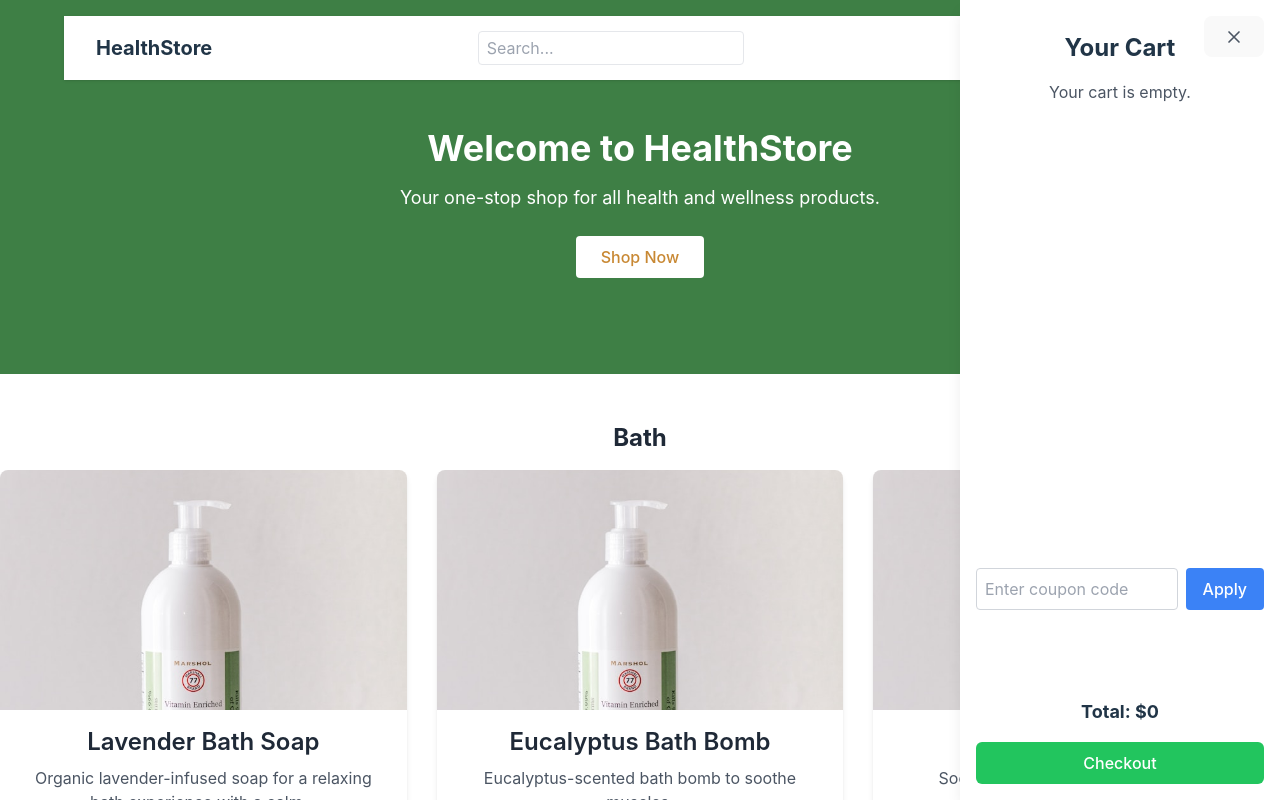
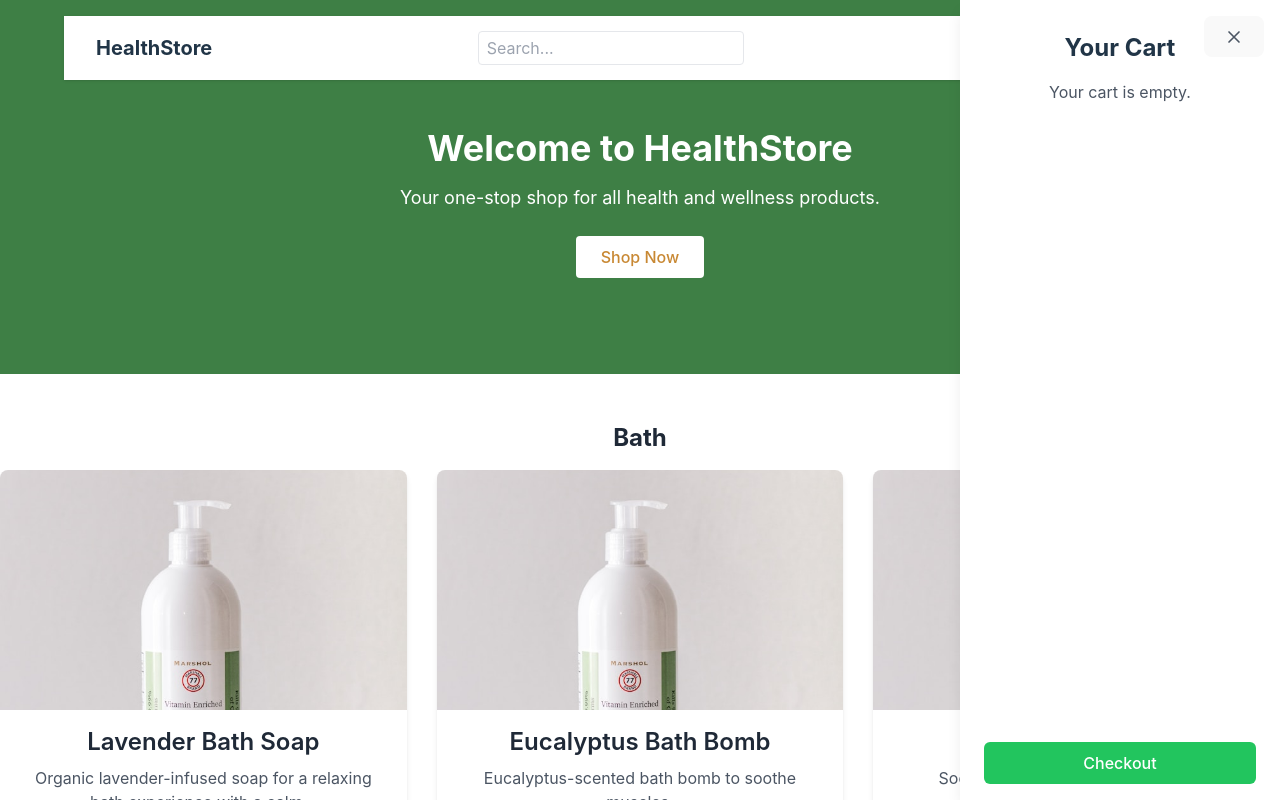
Before and after one commit to saurabh-lohiya/Ecom-Store, a React (Vite) app: page / in a window 1280 px wide. Both pictures are taken after a click on the button "Cart". Shown: the top 800 px of the page. Built offline with nearby package versions, Linux system fonts and the light colour scheme.

Commit message:
Fixed SidebarCart UI and handled ApplyCoupon and RemoveCoupon Scenarios

```diff
--- a/src/components/Cart/SidebarCart.tsx
+++ b/src/components/Cart/SidebarCart.tsx
@@ -7,8 +7,48 @@ import { useModal } from "../../hooks/useModal"
 import FormWrapper from "../../forms/FormWrapper"
 import Login from "../../forms/Login"
 import { getProduct } from "../../jotai/cart"
-import { IProduct } from "../../interface"
+import { ICart, IProduct } from "../../interface"
 import { ICoupon } from "../../data/coupons"
+
+interface ICouponErrorProps {
+    error: string
+}
+
+type ICouponSuccessProps = {
+    couponCode: ICart['couponCode']
+}
+
+interface ITotalSummaryProps {
+    cartTotal: ICart['cartTotal']
+    discountAmount: ICart['discountAmount']
+    finalAmount: ICart['finalAmount']
+}
+
+const CouponError: FC<ICouponErrorProps> = ({ error }) => {
+    return <div className="text-red-500 text-sm mt-1">{error}</div>
+}
+
+const CouponSuccess: FC<ICouponSuccessProps> = ({ couponCode }) => {
+    return couponCode ? (
+        <div className="text-green-500 text-sm mt-1">{`Applied "${couponCode}" Successfully!`}</div>
+    ) : (
+        " "
+    )
+}
+
+const TotalSummary: FC<ITotalSummaryProps> = ({ cartTotal, discountAmount, finalAmount }) => {
+    return (
+        <div className="flex flex-col items-start text-lg font-bold mt-2 ml-8 sm:mt-4">
+            <div>Cart Total: ${cartTotal}</div>
+            {discountAmount > 0 && (
+                <>
+                    <div className="text-sm text-gray-500">Discount: ${discountAmount}</div>
+                    <div className="text-sm text-gray-500">Final: ${finalAmount}</div>
+                </>
+            )}
+        </div>
+    )
+}
 
 const SidebarCart: FC<{ onClose: () => void }> = ({ onClose }) => {
     const {
@@ -51,7 +91,7 @@ const SidebarCart: FC<{ onClose: () => void }> = ({ onClose }) => {
     }
 
     return (
-        <div className="fixed top-0 right-0 h-full w-80 flex flex-col justify-between items-center bg-white shadow-lg z-[10000] transform translate-x-0 transition-transform duration-300">
+        <div className="fixed top-0 right-0 h-full w-80 flex flex-col justify-between items-center bg-white shadow-lg z-[10000] transform translate-x-0 transition-transform duration-300 pb-4">
             <div className="p-4 overflow-y-auto">
                 <button
                     className="absolute top-4 right-4 text-gray-600 hover:text-gray-800"
@@ -116,14 +156,18 @@ const SidebarCart: FC<{ onClose: () => void }> = ({ onClose }) => {
                     })
                 )}
             </div>
-            <div className="p-4">
+            <div className="w-full">
+                {cart.items.length > 0 && (
+                    <div className="p-4 flex flex-col w-full items-start">
                         {/* Coupon Section */}
                         <div className="mt-4">
                             <div className="flex items-center mt-2">
                                 <input
                                     type="text"
                                     value={couponCode}
-                            onChange={(e) => setCouponCode(e.target.value)}
+                                    onChange={(e) =>
+                                        setCouponCode(e.target.value)
+                                    }
                                     placeholder="Enter coupon code"
                                     className="border border-gray-300 p-2 rounded w-full"
                                 />
@@ -138,37 +182,39 @@ const SidebarCart: FC<{ onClose: () => void }> = ({ onClose }) => {
                                     Apply
                                 </button>
                             </div>
-                    <div className="text-red-500 text-sm mt-1 min-h-[1.25rem]">
-                        {couponError || " "}
-                    </div>
-                    <div className="flex items-center mt-2 min-h-[2.5rem]">
-                        {cart.couponCode ? (
-                            <>
-                                <span className="text-green-500 text-sm">
-                                    Coupon "{cart.couponCode}" applied.
-                                </span>
+                            {(couponError || cart.couponCode) && (
+                                <div className="flex items-center mt-2 sm:mt-4 min-h-[2.5rem]">
+                                    {couponError && (
+                                        <CouponError error={couponError} />
+                                    )}
+                                    {cart.couponCode && !couponError && (
+                                        <CouponSuccess
+                                            couponCode={cart.couponCode}
+                                        />
+                                    )}
+                                    {cart.couponCode && !couponError && (
                                         <button
                                             onClick={handleRemoveCoupon}
                                             className="ml-2 text-red-500 text-sm"
                                         >
                                             Remove
                                         </button>
-                            </>
-                        ) : (
-                            // Invisible placeholder to maintain layout
-                            <div className="text-sm invisible">
-                                No coupon applied.
+                                    )}
                                 </div>
                             )}
                         </div>
                     </div>
-                {/* Total Section */}
-                <div className="text-lg font-bold mt-4">
-                    Total: ${cart.finalAmount}
-                </div>
+                )}
+                {cart.finalAmount > 0 && (
+                    <TotalSummary
+                        cartTotal={cart.cartTotal}
+                        discountAmount={cart.discountAmount}
+                        finalAmount={cart.finalAmount}
+                    />
+                )}
                 <button
                     onClick={handleCheckout}
-                    className="w-full mt-4 bg-green-500 text-white py-2 rounded-md hover:bg-green-600"
+                    className="w-full max-w-[85%] mt-4 bg-green-500 text-white py-2 rounded-md hover:bg-green-600"
                 >
                     Checkout
                 </button>
--- a/src/hooks/useCart.ts
+++ b/src/hooks/useCart.ts
@@ -51,10 +51,14 @@ export function useCart() {
         if (!isCouponValid) {
             throw new Error("Invalid coupon")
         }
+        const { cartTotal, discountAmount, finalAmount } = calculateCartTotal()
         dispatch({
             type: "APPLY_COUPON",
             payload: {
                 couponCode,
+                cartTotal,
+                discountAmount,
+                finalAmount,
             },
         })
     }
@@ -67,19 +71,24 @@ export function useCart() {
             }
             return acc + product.price * item.quantity
         }, 0)
-        const discountAmount = parseFloat(((cart.couponCode ? couponsDiscountMap[cart.couponCode] : 0) * itemsTotal / 100).toFixed(2))
-        const finalAmount = parseFloat((itemsTotal * (1 - discountAmount / 100)).toFixed(2))
+        const cartTotal = parseFloat(itemsTotal.toFixed(2))
+        const discountPercentage = cart.couponCode ? couponsDiscountMap[cart.couponCode] : 0
+        const discountAmount = parseFloat((discountPercentage * cartTotal / 100).toFixed(2))
+        const finalAmount = parseFloat((cartTotal - discountAmount).toFixed(2))
         return {
-            itemsTotal,
+            cartTotal,
             discountAmount,
             finalAmount,
         }
         // eslint-disable-next-line react-hooks/exhaustive-deps
-    }, [JSON.stringify(cart.items)])
+    }, [JSON.stringify(cart.items), cart.couponCode])
 
     const handleRemoveCoupon = () => {
         dispatch({
             type: "REMOVE_COUPON",
+            payload: {
+                finalAmount: calculateCartTotal().finalAmount,
+            }
         })
     }
 
--- a/src/jotai/CartReducer.ts
+++ b/src/jotai/CartReducer.ts
@@ -36,12 +36,18 @@ type ClearCartAction = {
 }
 
 type ApplyCouponAction = {
-    type: "APPLY_COUPON",
-    payload: Pick<ICart, 'couponCode'>
+    type: "APPLY_COUPON"
+    payload: Pick<
+        ICart,
+        "couponCode" | "cartTotal" | "finalAmount" | "discountAmount"
+    >
 }
 
 type RemoveCouponAction = {
     type: "REMOVE_COUPON",
+    payload: {
+        finalAmount: number;
+    }
 }
 
 type RemoveCartItemAction = {
@@ -134,11 +140,17 @@ const CartReducer = (
             return {
                 ...state,
                 couponCode: action.payload.couponCode,
+                cartTotal: action.payload.cartTotal,
+                finalAmount: action.payload.finalAmount,
+                discountAmount: action.payload.discountAmount,
             }
         case "REMOVE_COUPON":
             return {
                 ...state,
                 couponCode: undefined,
+                discountAmount: 0,
+                finalAmount: state.cartTotal,
+                cartTotal: state.cartTotal,
             }
 
         default:
```
Lines whose indentation alone changed are shown as unchanged.
